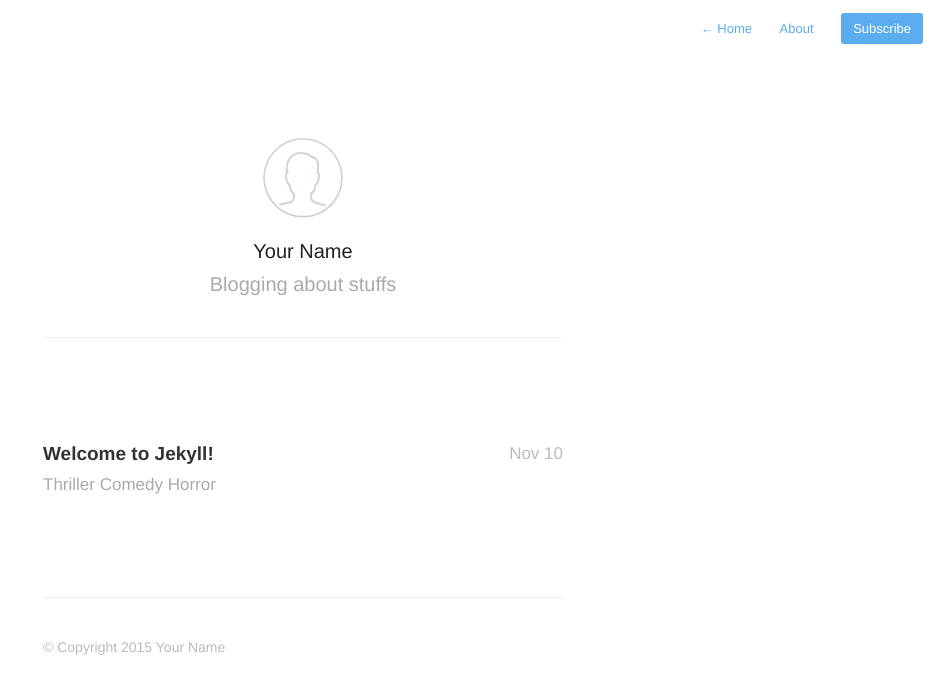
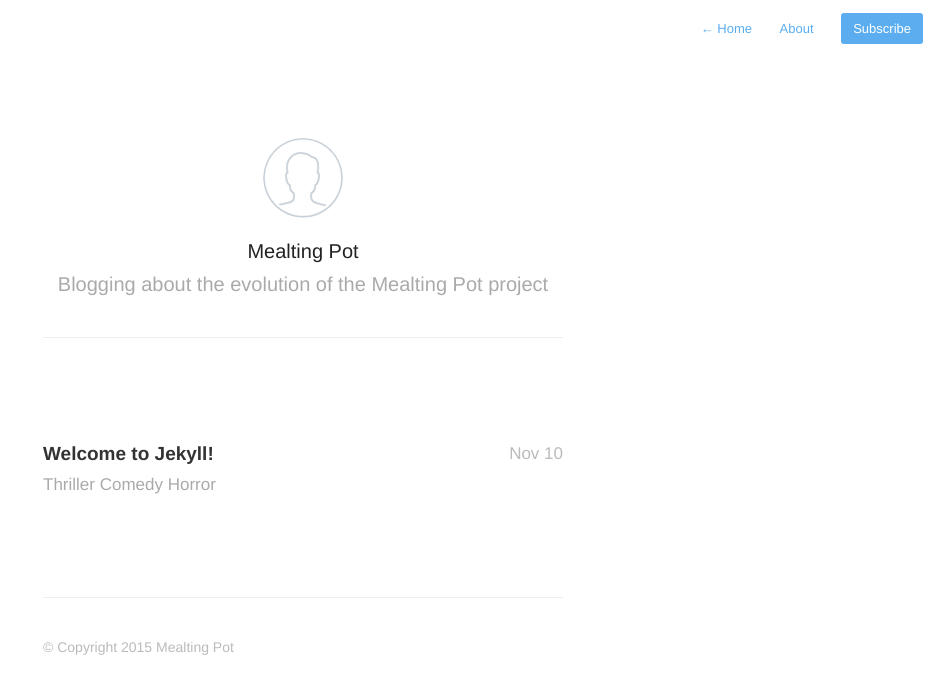
Before and after one commit to mealting-pot/dev-blog, a Jekyll site: the page built from index.html, in a window 1280 px wide. Shown: the top 694 px of the page, without its empty margins (337-1280 px from the left). Built offline with Jekyll 4.4.1, drawn with Linux system fonts in a browser that asks for light colours; nearby versions of some CDN libraries; Markdown is read by kramdown in place of the engine named in the settings; the list of posts is cut into pages by our own code.

Commit message:
Fix theme

```diff
--- a/_config.yml
+++ b/_config.yml
@@ -1,22 +1,23 @@
-name: Your New Jekyll Site
-description: Blogging about stuffs
-meta_description: "Your New Jekyll Site, Blogging about stuffs"
+name: Mealting Pot project developer blog
+description: Blogging about the evolution of the Mealting Pot project
+meta_description: "Mealting Pot Developer blog"
 
 aboutPage: true
 
 markdown: redcarpet
 highlighter: pygments
+github: [Repository metadata]
 
 paginate: 20
-baseurl: /
-domain_name: 'http://yourblog-domain.com'
+baseurl: /dev-blog
+domain_name: 'https://mealting-pot.github.io/dev-blog'
 google_analytics: 'UA-XXXXXXXX-X'
 disqus_shortname: 'your-disqus-shortname'
 
 # Details for the RSS feed generator
-url:            'http://your-blog-url.example.com'
-author:         'Your Name'
-authorTwitter:  'YourTwitterUsername'
+url:            'https://mealting-pot.github.io/dev-blog'
+author:         'Mealting Pot'
+authorTwitter:  ''
 
 permalink:       /:year/:title/
 
--- a/_includes/navigation.html
+++ b/_includes/navigation.html
@@ -1,12 +1,12 @@
 <nav class="main-nav">
     {% if page.url != "/index.html" %}
-        <a href='{{ site.baseurl }}{{ page.about }}'> <span class="arrow">←</span> Home </a>
+        <a href='{{ site.baseurl }}/'> <span class="arrow">←</span> Home </a>
     {% endif %}
 
     {% if page.url != "/about/" %}
         {% if site.aboutPage %}
-            <a href='{{ site.baseurl }}about'>About </a>
+            <a href='{{ site.baseurl }}/about'>About </a>
         {% endif %}
     {% endif %}
-    <a class="cta" href="{{ site.baseurl }}feed.xml">Subscribe</a>
+    <a class="cta" href="{{ site.baseurl }}/feed.xml">Subscribe</a>
 </nav>
--- a/_includes/post-list.html
+++ b/_includes/post-list.html
@@ -1,8 +1,8 @@
 <ul id="post-list">
     {% for post in paginator.posts %}
         <li>
-            <a href='{{ post.url }}'><aside class="dates">{{ post.date | date:"%b %d" }}</aside></a>
-            <a href='{{ post.url }}'>{{ post.title }} <h2>{{ post.description }}</h2></a>
+            <a href='{{ site.baseurl }}{{ post.url }}'><aside class="dates">{{ post.date | date:"%b %d" }}</aside></a>
+            <a href='{{ site.baseurl }}{{ post.url }}'>{{ post.title }} <h2>{{ post.description }}</h2></a>
         </li>
     {% endfor %}
 </ul>
--- a/_includes/profile.html
+++ b/_includes/profile.html
@@ -2,7 +2,7 @@
     <section id="wrapper">
         <header id="header">
             <a href='{{ site.baseurl }}about'>
-                <img id="avatar" class="2x" src="/assets/images/avatar.png"/>
+                <img id="avatar" class="2x" src="{{ site.baseurl }}/assets/images/avatar.png"/>
             </a>
             <h1>{{ site.author }}</h1>
             <h2>{{ site.description }}</h2>
--- a/_layouts/default.html
+++ b/_layouts/default.html
@@ -6,10 +6,10 @@
   <meta name="viewport" content="width=device-width, initial-scale=1">
 
   <title>{{ site.name }}{% if page.title %} - {{ page.title }}{% endif %}</title>
-  <link rel="shortcut icon" href="/assets/images/favicon.ico">
-  <link rel="stylesheet" href="/assets/css/style.css">
+  <link rel="shortcut icon" href="{{ site.baseurl}}/assets/images/favicon.ico">
+  <link rel="stylesheet" href="{{ site.baseurl}}/assets/css/style.css">
   <link rel="alternate" type="application/rss+xml" title="My Blog" href="/rss.xml">
-  <link rel="stylesheet" href="/assets/css/highlight.css">
+  <link rel="stylesheet" href="{{ site.baseurl}}/assets/css/highlight.css">
 </head>
 <body>
 
@@ -24,8 +24,8 @@
   </section>
 
   <script src="//ajax.googleapis.com/ajax/libs/jquery/2.1.1/jquery.min.js"></script>
-  <script src="/assets/js/main.js"></script>
-  <script src="/assets/js/highlight.js"></script>
+  <script src="{{ site.baseurl}}/assets/js/main.js"></script>
+  <script src="{{ site.baseurl}}/assets/js/highlight.js"></script>
   <script>hljs.initHighlightingOnLoad();</script>
 
   <script>
--- a/_layouts/post.html
+++ b/_layouts/post.html
@@ -15,7 +15,7 @@ archive: true
 </article>
 <footer id="post-meta" class="clearfix">
     <a href="http://twitter.com/{{ site.authorTwitter }}">
-        <img class="avatar" src="/assets/images/avatar.png">
+        <img class="avatar" src="{{ site.baseurl}}/assets/images/avatar.png">
         <div>
             <span class="dark">{{ site.author }}</span>
             <span>{{ site.description }}</span>
@@ -41,7 +41,7 @@ archive: true
         <h3>Read more</h3>
         {% for post in site.posts %}
             <li>
-                <a href="{{ post.url }}">{{ post.title }}<aside class="dates">{{ post.date | date:"%b %d" }}</aside></a>
+                <a href="{{ site.baseurl }}{{ post.url }}">{{ post.title }}<aside class="dates">{{ post.date | date:"%b %d" }}</aside></a>
             </li>
         {% endfor %}
     </ul>
```
